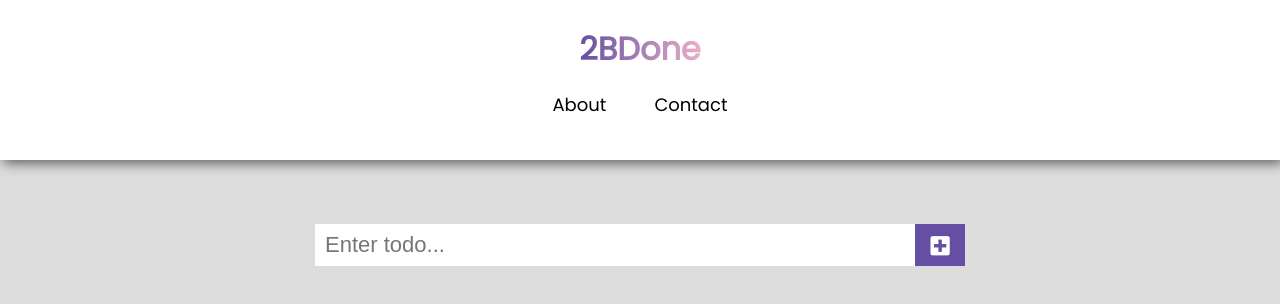
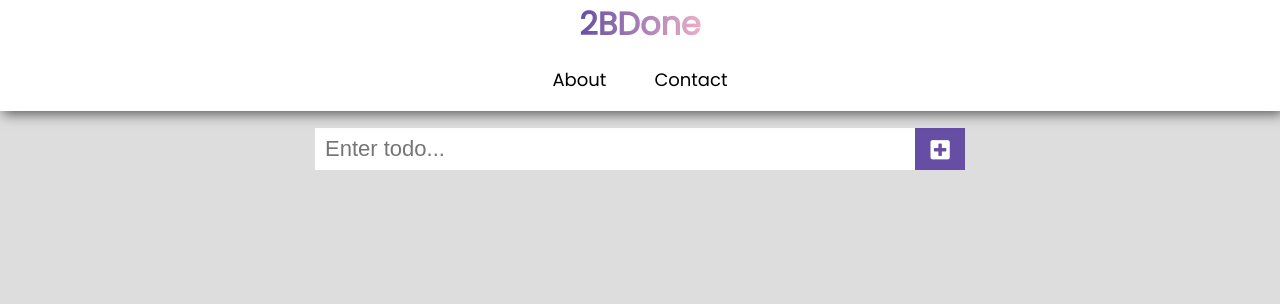
Before and after one commit to Katwave/todo-app-react, a React (Create React App) app: page / in a window 1280 px wide. Shown: the top 304 px of the page. Built offline with nearby package versions, Linux system fonts and the light colour scheme.

Commit message:
reacting to the completed status from the the localstorage

```diff
--- a/src/components/TodoDiv.jsx
+++ b/src/components/TodoDiv.jsx
@@ -5,10 +5,9 @@ import { useState } from "react";
 export default function TodoDiv(props) {
   // variables
 
-  const [checked, getChecked] = useState(false);
+  const [checked, getChecked] = useState(props.completed);
   const [delete_todo, getDeleteTodo] = useState(false);
 
-  // Use Effect
   // Use effect
   useEffect(() => {
     saveToLocalStorage();
--- a/src/css/components/_header.scss
+++ b/src/css/components/_header.scss
@@ -1,9 +1,12 @@
 .header {
-  min-height: 20vh;
+  position: fixed;
+  top: 0;
+  left: 0;
   width: 100%;
   background: #fff;
   @include headerShadow();
   @include flexCenter(column);
+  z-index: 100;
 
   h1 {
     @include gradient();
--- a/src/css/components/_todo.scss
+++ b/src/css/components/_todo.scss
@@ -5,7 +5,10 @@
 
   .add-todo {
     @include flexCenter(row);
-    background: transparent;
+    background: red;
+    top: 0%;
+    left: 0;
+    margin-top: 5%;
     form {
       display: flex;
     }
--- a/src/css/style.css
+++ b/src/css/style.css
@@ -1,5 +1,7 @@
 .header {
-  min-height: 20vh;
+  position: fixed;
+  top: 0;
+  left: 0;
   width: 100%;
   background: #fff;
   -webkit-box-shadow: 3px 3px 12px rgba(0, 0, 0, 0.6);
@@ -17,6 +19,7 @@
   -webkit-box-direction: normal;
       -ms-flex-direction: column;
           flex-direction: column;
+  z-index: 100;
 }
 
 .header h1 {
@@ -93,7 +96,10 @@
   -webkit-box-direction: normal;
       -ms-flex-direction: row;
           flex-direction: row;
-  background: transparent;
+  background: red;
+  top: 0%;
+  left: 0;
+  margin-top: 5%;
 }
 
 .todo .add-todo form {
```
Also changed, not shown: 1 other file (tests, documents, lock files or other folders).
